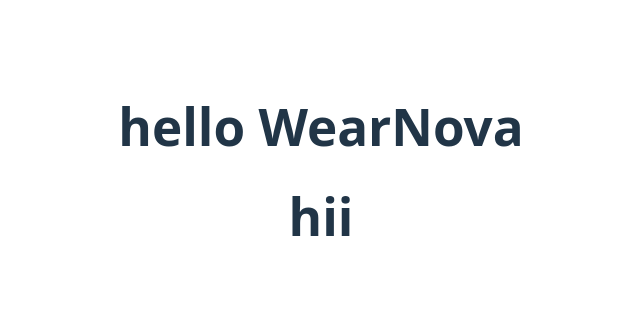
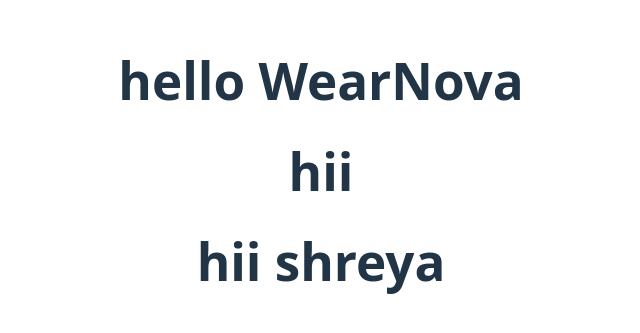
Before and after one commit to Harshika-05/WearNova, a React (Vite) app in the folder Frontend/: page / in a window 1280 px wide. Shown: the part 229-562 px from the top of the page, without its empty margins (319-959 px from the left). Built offline with nearby package versions, Linux system fonts and the light colour scheme.

Commit message:
hi shreya added

```diff
--- a/Frontend/src/App.jsx
+++ b/Frontend/src/App.jsx
@@ -8,6 +8,7 @@
     <>
     <h1>hello WearNova</h1>
     <h1>hii</h1>
+    <h1>hii shreya</h1>
     </>
   )
 }
```
